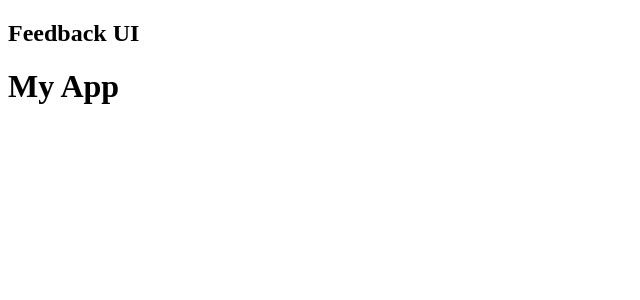
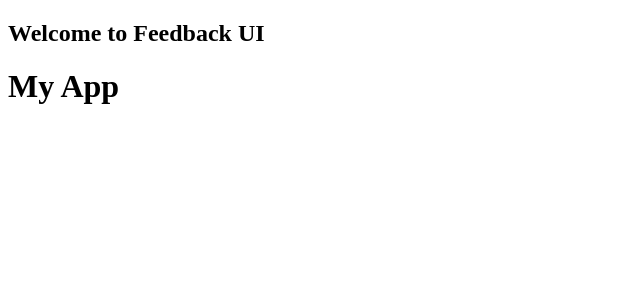
Before and after one commit to milan-vishnoi/Feedback-app, a React (Create React App) app: page / in a window 1280 px wide. Shown: the top 300 px of the page, without its empty margins (0-640 px from the left). Built offline with nearby package versions, Linux system fonts and the light colour scheme.

Commit message:
Passed prop to the Header component
We can define the default value of the property if no value is passed by using Component.defaultProps. We can also define the type of the property by using Component.propTypes and then PropType.typename

```diff
--- a/src/App.js
+++ b/src/App.js
@@ -4,7 +4,7 @@
 {
     return (
       <>
-          <Header/>
+          <Header text="Welcome to Feedback UI"/>
           <div className="container">
             <h1>My App</h1>
           </div>
--- a/src/components/Header.jsx
+++ b/src/components/Header.jsx
@@ -1,11 +1,21 @@
-function Header() {
+import PropTypes from 'prop-types';
+
+function Header({text}) {
   return (
     <header>
       <div className="container">
-        <h2>Feedback UI</h2>
+        <h2>{text}</h2>
       </div>
     </header>
   )
 }
 
+Header.defaultProps = {
+  text : "Feedback UI"
+};
+
+Header.propTypes = {
+  text : PropTypes.string
+};
+
 export default Header;
```
